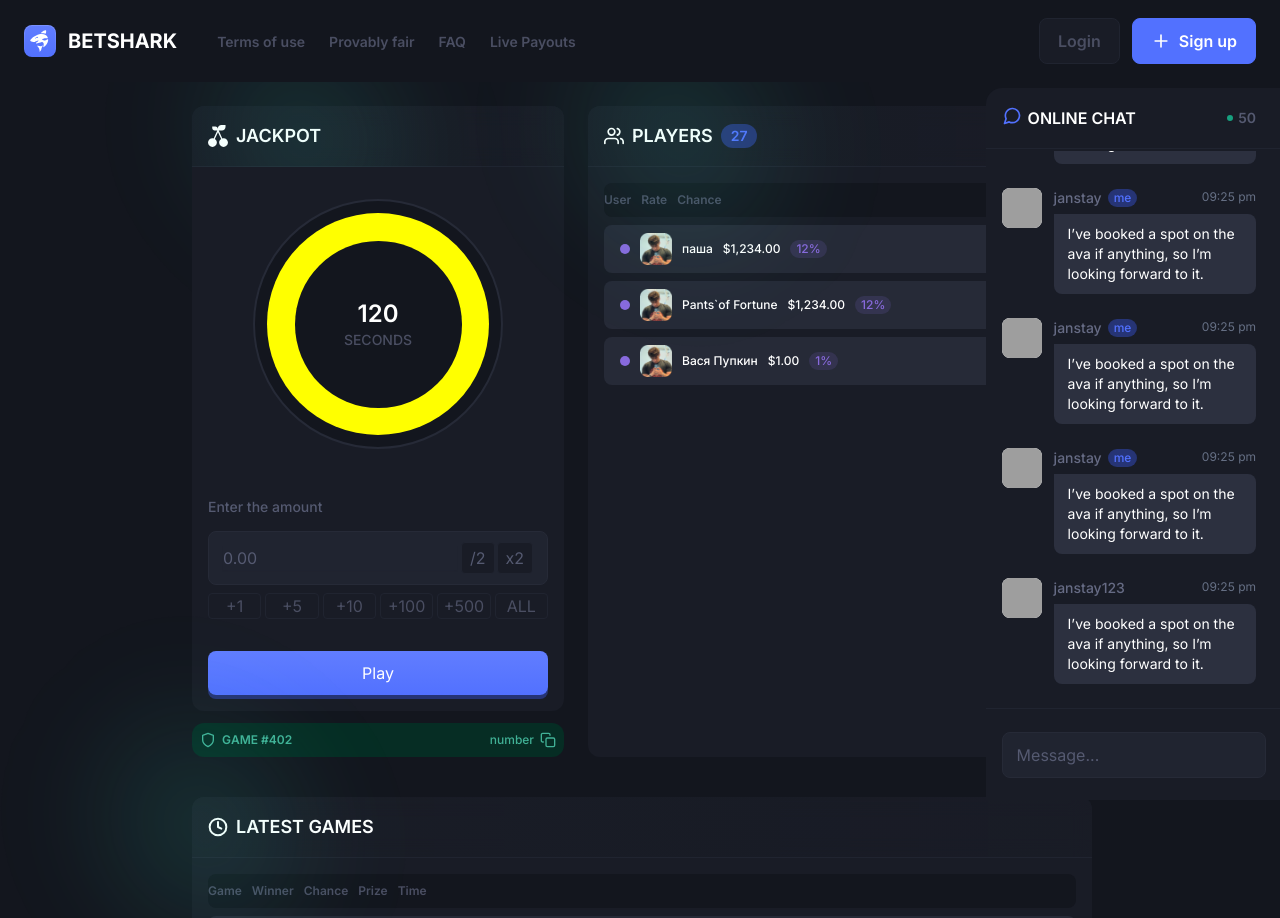
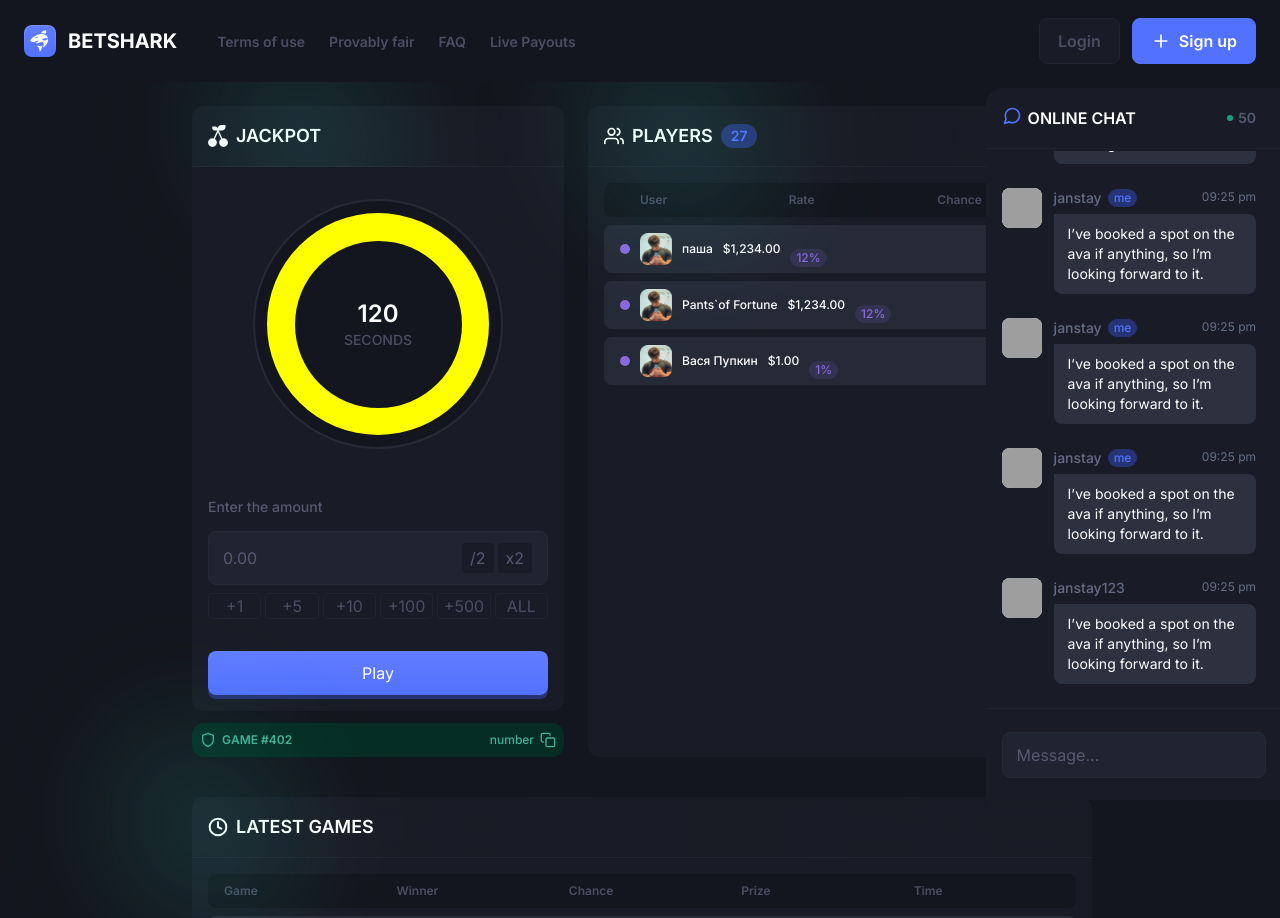
Before and after one commit to thunder-splash/BetSharkF, a Next.js app: page /games/jackpot in a window 1280 px wide. Shown: the top 918 px of the page. Built offline with nearby package versions, Linux system fonts and the light colour scheme; grey boxes are pictures that could not be loaded.

Commit message:
Доделать флексы ActivePlayersList и ура победа, я спать

```diff
--- a/src/app/games/roulette/page.tsx
+++ b/src/app/games/roulette/page.tsx
@@ -1,9 +1,9 @@
-import Jackpot from "@/components/Games/Pages/Jackpot/Jackpot";
+import Roulette from "@/components/Games/Pages/Roulette/Roulette";
 
 export default function Games() {
     return (
         <div>
-            <Jackpot/>
+            <Roulette/>
         </div>
     )
 }
--- a/src/components/Games/Modules/ActivePlayersList/ActivePlayersList.tsx
+++ b/src/components/Games/Modules/ActivePlayersList/ActivePlayersList.tsx
@@ -15,13 +15,13 @@ export default function ActivePlayersList() {
         {
             id: 1,
             name: 'паша',
-            bet: '1234' ,
+            bet: '1234',
             procent: '12'
         },
         {
             id: 2,
             name: 'Pants`of Fortune',
-            bet: '1234' ,
+            bet: '1234',
             procent: '12'
         },
         {
@@ -42,23 +42,27 @@ export default function ActivePlayersList() {
             </div>
             <div className={styles.list}>
                 <div className={styles.list__header}>
+                    <Image src="/dot.svg" alt="dot" width={10} height={10} className={styles.dot__inheader}/>
                     <p>User</p>
                     <p>Rate</p>
                     <p>Chance</p>
                 </div>
                 {tableData.map((item) => (
                     <div key={item.id} className={styles.playersection}>
-                        <Image src="/dot.svg" alt="dot" width={10} height={10}/>
+                        <Image src="/dot.svg" alt="dot" width={10} height={10} className={styles.dot__inbody}/>
                         <div className={styles.prof}>
                             <Image src="/Avatar.png" alt="profile" width={32} height={32}/>
                             <p className={styles.name}>{item.name}</p>
                         </div>
                         <p className={styles.bet}>
                             {new Intl.NumberFormat('us-US', {
-                            style: 'currency',
-                            currency: 'USD',
-                        }).format(parseFloat(item.bet))}</p>
-                        <p className={styles.procent}>{item.procent}%</p>
+                                style: 'currency',
+                                currency: 'USD',
+                            }).format(parseFloat(item.bet))}
+                        </p>
+                        <div className={styles.percentContainer}>
+                            <p className={styles.procent}>{item.procent}%</p>
+                        </div>
                     </div>
                 ))}
             </div>
--- a/src/components/Games/Modules/ActivePlayersList/activeplayerslist.module.css
+++ b/src/components/Games/Modules/ActivePlayersList/activeplayerslist.module.css
@@ -53,7 +53,7 @@
 .list__header {
     display: flex;
     background: #13161E;
-    padding: 8px 0 8px 0;
+    padding: 8px 0 8px 16px;
     width: 100%;
     border-radius: 8px;
     align-items: center;
@@ -61,6 +61,7 @@
 }
 
 .list__header p {
+    flex: 1;
     color: #4A4E62;
     font-size: 12px;
     font-style: normal;
@@ -69,15 +70,24 @@
 }
 
 .playersection {
+    flex: 1;
     background: #262A37;
     flex-direction: row;
     display: flex;
     width: 100%;
-    padding: 8px 16px;
+    padding: 8px 0 8px 16px;
     align-items: center;
     gap: 10px;
     border-radius: 8px;
     margin-top: 8px;
+}
+
+.playersection p,
+.playersection div,
+.dot__inheader,
+.dot__inbody {
+    display: flex;
+    flex: 1 0 1;
 }
 
 .prof {
@@ -118,4 +128,9 @@
     font-style: normal;
     font-weight: 500;
     line-height: 18px; /* 150% */
+    position: absolute;
 }
+
+.dot__inheader {
+    opacity: 0;
+}
--- a/src/components/Games/Modules/LatestGames/LatestGames.tsx
+++ b/src/components/Games/Modules/LatestGames/LatestGames.tsx
@@ -62,7 +62,9 @@ export default function LatestGames() {
                             <Image src="/Avatar.png" alt="profile" width={32} height={32}/>
                             <p className={styles.winner}>{item.winner}</p>
                         </div>
-                        <p className={styles.chance}>{item.chance}%</p>
+                        <div className={styles.chanceContainer}>
+                            <p className={styles.chance}>{item.chance}%</p>
+                        </div>
                         <div className={styles.prizesection}>
                             <Image src="/dol.svg" alt="icon" width={16} height={16}/>
                             <p className={styles.prize}>
--- a/src/components/Games/Modules/LatestGames/latestgames.module.css
+++ b/src/components/Games/Modules/LatestGames/latestgames.module.css
@@ -31,6 +31,7 @@
     left: -20%;
     transform: rotate(40grad);
 }
+
 .list {
     display: flex;
     justify-content: space-between;
@@ -42,7 +43,7 @@
 .list__header {
     display: flex;
     background: #13161E;
-    padding: 8px 0 8px 0;
+    padding: 8px 0 8px 16px;
     width: 100%;
     border-radius: 8px;
     align-items: center;
@@ -55,6 +56,7 @@
     font-style: normal;
     font-weight: 600;
     line-height: 18px; /* 150% */
+    flex: 1 0 0;
 }
 
 .playersection {
@@ -62,11 +64,16 @@
     flex-direction: row;
     display: flex;
     width: 100%;
-    padding: 8px 16px;
+    padding: 8px 0 8px 16px;
     align-items: center;
     gap: 10px;
     border-radius: 8px;
     margin-top: 8px;
+    overflow: hidden;
+}
+
+.playersection p, .playersection div {
+    flex: 1 0 0;
 }
 
 .prof {
@@ -75,7 +82,7 @@
     align-items: center;
 }
 
-.gamenum , .time{
+.gamenum, .time {
     color: #797E95;
     font-size: 12px;
     font-style: normal;
@@ -92,7 +99,7 @@
     line-height: 18px; /* 150% */
 }
 
-.prizesection{
+.prizesection {
     display: flex;
     flex-direction: row;
     align-items: center;
@@ -110,16 +117,20 @@
 .chance {
     border-radius: 16px;
     background: #2C303F;
-
     display: flex;
     padding: 0 6px;
     justify-content: center;
     align-items: center;
-
     color: #666B84;
     text-align: center;
     font-size: 12px;
     font-style: normal;
     font-weight: 500;
     line-height: 18px; /* 150% */
+    position: absolute;
 }
+
+.chanceContainer {
+    display: flex;
+    align-items: center;
+}
--- a/src/components/Games/Pages/Roulette/Roulette.tsx
+++ b/src/components/Games/Pages/Roulette/Roulette.tsx
@@ -1,3 +1,5 @@
+"use client";
+
 import styles from "./roulette.module.css"
 import Image from 'next/image';
 import BetContainer from "@/components/Games/Modules/BetContainer/BetContainer";
```
